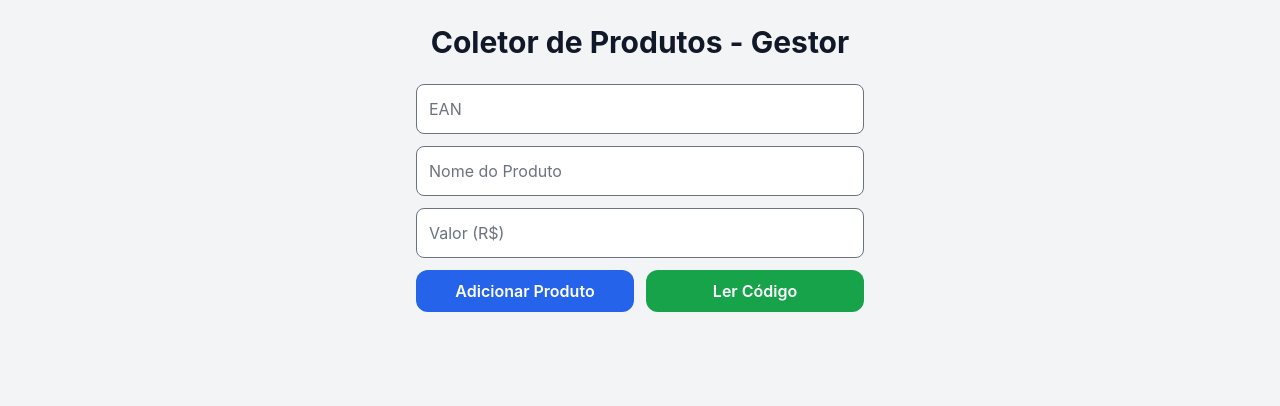
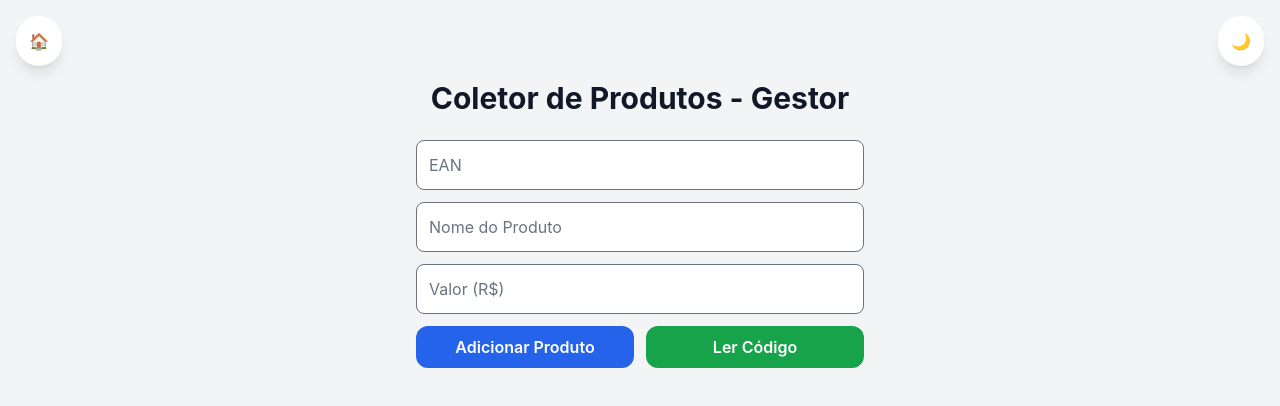
Before and after one commit to NosbaoJ92/listaCompras_React, a React (Vite) app: page / in a window 1280 px wide. Both pictures are taken after a click on the button "Gestor EAN". Shown: the top 406 px of the page. Built offline with nearby package versions, Linux system fonts and the light colour scheme.

Commit message:
Add files via upload

```diff
--- a/src/GestorEAN.jsx
+++ b/src/GestorEAN.jsx
@@ -1,15 +1,33 @@
 import { useState, useEffect, useRef } from "react";
 import { BrowserMultiFormatReader } from "@zxing/library";
 
-const GestorEAN = () => {
+// ✅ Pega valor inicial do localStorage direto no estado
+const getInitialModoNoturno = () => {
+  if (typeof window !== "undefined") {
+    return localStorage.getItem("modoNoturno") === "true";
+  }
+  return false;
+};
+
+const GestorEAN = ({ onGoHome }) => {
   const [ean, setEan] = useState("");
   const [nomeProduto, setNomeProduto] = useState("");
   const [valorProduto, setValorProduto] = useState("");
   const [leitorAtivo, setLeitorAtivo] = useState(false);
   const [produtosColetados, setProdutosColetados] = useState([]);
   const [erro, setErro] = useState("");
+  const [modoNoturno, setModoNoturno] = useState(getInitialModoNoturno); // ✅ inicializa com localStorage
 
   const codeReaderRef = useRef(null);
+
+  // ✅ Aplica a classe dark no html sempre que mudar o modo
+  useEffect(() => {
+    localStorage.setItem("modoNoturno", modoNoturno);
+    if (modoNoturno) document.documentElement.classList.add("dark");
+    else document.documentElement.classList.remove("dark");
+  }, [modoNoturno]);
+
+  const toggleModoNoturno = () => setModoNoturno(prev => !prev);
 
   // Inicia scanner
   useEffect(() => {
@@ -26,20 +44,14 @@ const GestorEAN = () => {
         const devices = await navigator.mediaDevices.enumerateDevices();
         const videoDevices = devices.filter(d => d.kind === "videoinput");
 
-        // 🔹 Tenta encontrar câmeras traseiras
         const backCameras = videoDevices.filter(d =>
           /back|rear|environment|traseira/i.test(d.label)
         );
 
-        // Seleciona a principal
         let mainCamera;
-        if (backCameras.length >= 2) {
-          mainCamera = backCameras[1]; // geralmente a traseira principal
-        } else if (backCameras.length === 1) {
-          mainCamera = backCameras[0];
-        } else {
-          mainCamera = videoDevices.length > 0 ? videoDevices[0] : null;
-        }
+        if (backCameras.length >= 2) mainCamera = backCameras[1];
+        else if (backCameras.length === 1) mainCamera = backCameras[0];
+        else mainCamera = videoDevices.length > 0 ? videoDevices[0] : null;
 
         if (!mainCamera) throw new Error("Nenhuma câmera disponível.");
 
@@ -52,10 +64,9 @@ const GestorEAN = () => {
           },
         };
 
-        await codeReader.decodeFromConstraints(constraints, "video", (result, err) => {
+        await codeReader.decodeFromConstraints(constraints, "video", (result) => {
           if (result) {
-            const codigo = result.getText();
-            setEan(codigo);
+            setEan(result.getText());
             setLeitorAtivo(false);
           }
         });
@@ -72,7 +83,7 @@ const GestorEAN = () => {
     };
   }, [leitorAtivo]);
 
-  // Adiciona produto manualmente ou do scanner
+  // Adiciona produto
   const handleAddProduto = () => {
     if (!ean || !nomeProduto || !valorProduto) {
       setErro("Preencha todos os campos!");
@@ -111,24 +122,39 @@ const GestorEAN = () => {
   };
 
   return (
-    <div className="min-h-screen p-6 bg-gray-100 dark:bg-gray-900">
-      <h1 className="text-3xl font-bold text-center mb-6 text-gray-900 dark:text-gray-100">
+    <div className={`min-h-screen pt-12 p-6 relative flex flex-col ${modoNoturno ? 'bg-gray-900 text-gray-100' : 'bg-gray-100 text-gray-900'}`}>
+
+      {/* Botão Home */}
+      <button
+        onClick={onGoHome}
+        className="fixed top-4 left-4 z-50 p-3 rounded-full shadow-lg transition duration-300 bg-white text-gray-800 hover:bg-gray-200 dark:bg-gray-700 dark:text-gray-100 dark:hover:bg-gray-600"
+      >
+        🏠
+      </button>
+
+      {/* Botão Modo Noturno */}
+      <button
+        onClick={toggleModoNoturno}
+        className="fixed top-4 right-4 z-50 p-3 rounded-full shadow-lg transition duration-300 bg-white text-gray-800 hover:bg-gray-200 dark:bg-gray-700 dark:text-gray-100 dark:hover:bg-gray-600"
+      >
+        {modoNoturno ? '☀️' : '🌙'}
+      </button>
+
+      <div className="container mx-auto max-w-4xl pt-8 flex-grow">
+        <h1 className="text-3xl font-bold text-center mb-6">
           Coletor de Produtos - Gestor
         </h1>
 
         {/* Scanner */}
         {leitorAtivo && (
           <div className="mb-4 relative w-full max-w-md mx-auto">
-          <video
-            id="video"
-            className="w-full h-64 object-cover rounded-lg border-2 border-green-500"
-            autoPlay
-          />
-          <div className="absolute inset-0 border-4 border-red-500 opacity-60 pointer-events-none"></div>
+            <video id="video" className="w-full h-full object-cover" autoPlay muted />
+            <div className="absolute top-1/2 left-0 w-full h-[2px] bg-red-500 transform -translate-y-1/2 pointer-events-none"></div>
+            <div className="absolute inset-0 border-4 border-green-500 opacity-60 pointer-events-none"></div>
           </div>
         )}
 
-      {/* Input Manual */}
+        {/* Inputs Manuais */}
         <div className="max-w-md mx-auto flex flex-col gap-3">
           <input
             type="text"
@@ -162,9 +188,7 @@ const GestorEAN = () => {
             <button
               onClick={() => setLeitorAtivo(!leitorAtivo)}
               className={`flex-1 font-semibold rounded-xl py-2 transition ${
-              leitorAtivo
-                ? "bg-red-600 text-white hover:bg-red-700"
-                : "bg-green-600 text-white hover:bg-green-700"
+                leitorAtivo ? "bg-red-600 text-white hover:bg-red-700" : "bg-green-600 text-white hover:bg-green-700"
               }`}
             >
               {leitorAtivo ? "Parar Leitura" : "Ler Código"}
@@ -177,7 +201,7 @@ const GestorEAN = () => {
         {/* Lista de produtos coletados */}
         {produtosColetados.length > 0 && (
           <div className="mt-6 max-w-md mx-auto bg-white dark:bg-gray-800 p-4 rounded-xl shadow-lg">
-          <h2 className="text-xl font-bold mb-2 text-gray-900 dark:text-gray-100">
+            <h2 className="text-xl font-bold mb-2">
               Produtos Coletados
             </h2>
             <ul className="divide-y divide-gray-200 dark:divide-gray-700">
@@ -198,6 +222,7 @@ const GestorEAN = () => {
           </div>
         )}
       </div>
+    </div>
   );
 };
 
```
Lines whose indentation alone changed are shown as unchanged.
